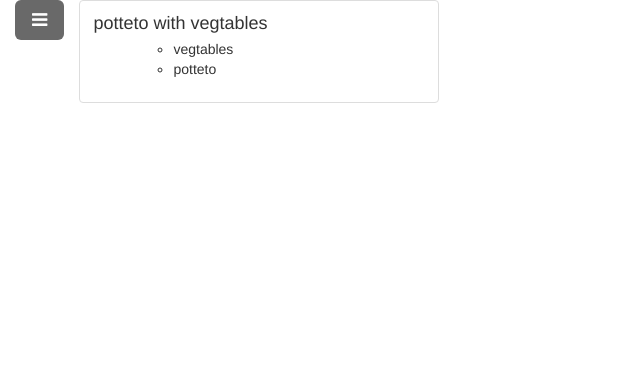
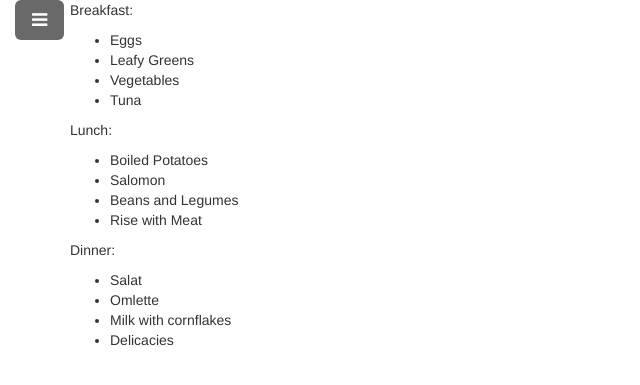
Before and after one commit to emethg/project16, a Django app: page /dish/ in a window 1280 px wide. Shown: the top 385 px of the page, without its empty margins (0-640 px from the left). Run offline with Django 3.2, Linux system fonts and the light colour scheme; a user stored in the database is signed in; data comes from the database, SQL or seed files in the repository; both versions use the stored data as it was after the commit; some libraries are stand-ins or nearby versions.

Commit message:
test-DishMenu

```diff
--- a/mysite/accounts/templates/accounts/dish.html
+++ b/mysite/accounts/templates/accounts/dish.html
@@ -3,30 +3,31 @@
 
 
 {% block content %}
-<div class="container">
+    <div class="container">
+    <div id="menuDish" class="tab-pane">
 
-    <div id="products" class="row list-group">
-        {% for e in data %}
-        <div class="item  col-xs-4 col-lg-4">
-            <div class="thumbnail">
-
-                <div class="caption">
-                    <h4 class="group inner list-group-item-heading">
-                        {{e}}</h4>
-                    <ul>
-
-                    <p class="group inner list-group-item-text">
-                            {% for aliment in e.ingredients.all %}
-                            <ul><li>{{aliment}}</li></ul>
-                            {% endfor %}</p>
-
+                    <p>Breakfast:</p>
+                    <ul class="list">
+                        <li id="Eggs">Eggs</li>
+                        <li id="Leafy Greens">Leafy Greens</li>
+                        <li id="Vegetables">Vegetables</li>
+                        <li id="Tuna">Tuna</li>
                     </ul>
 
-
-                </div>
-            </div>
+                    <p>Lunch:</p>
+                    <ul class="list">
+                        <li id="Boiled Potatoes">Boiled Potatoes</li>
+                        <li id="Salomon">Salomon</li>
+                        <li id="Beans and Legumes">Beans and Legumes</li>
+                        <li id="Rise with Meat">Rise with Meat</li>
+                    </ul>
+                    <p>Dinner:</p>
+                    <ul class="list">
+                        <li id="Salat">Salat</li>
+                        <li id="Omlette">Omlette</li>
+                        <li id="Milk with cornflakes">Milk with cornflakes</li>
+                        <li id="Delicacies">Delicacies</li>
+                    </ul>
         </div>
-        {% endfor %}
     </div>
-</div>
 {% endblock %}
--- a/mysite/accounts/templates/accounts/profile_test.html
+++ b/mysite/accounts/templates/accounts/profile_test.html
@@ -35,11 +35,15 @@
                     <a href="{% url 'todo' %}">TODO APP</a>
                 </li>
                 <li>
-                    <a href="{% url 'dishes' %}">Dished</a>
+                    <a href="{% url 'dishes' %}">Tip Organization</a>
+                </li>
+                <li>
+                    <a href="{% url 'dishes' %}">Dish Menu</a>
                 </li>
                 <li>
                     <a href="{% url 'list_items' %}">Item</a>
                 </li>
+
                 <li>
                     <a href="#">Team</a>
                 </li>
--- a/mysite/accounts/urls.py
+++ b/mysite/accounts/urls.py
@@ -27,5 +27,6 @@ urlpatterns = [
     path('test/', views.test, name='test'),
     path('testp/', views.test_new, name='test'),
     path('dish/', views.dishes, name='dishes'),
+    path('Tip/', views.Tip, name='Tip Organization'),
 
 ]
--- a/mysite/accounts/views.py
+++ b/mysite/accounts/views.py
@@ -14,7 +14,7 @@ from django.contrib.auth.models import User
 # hello
 # from webpush import send_user_notification
 
-from .models import Todo, Dish
+from .models import Todo, Dish, Tip
 from .forms import TodoForm, UserUpdateForm, ProfileUpdateForm, MailForm
 
 from django.core.mail import send_mail
@@ -221,6 +221,16 @@ def dishes(request):
     args = {'data' : data}
     return render(request, 'accounts/dish.html', args)
 
+def Tip(request):
+    data = Tip.objects.all()
+    for j in request.user.userprofile.ingredients.all():
+        for e in data:
+            for i in e.ingredients.all():
+                if(i == j):
+                    data = data.exclude(id=e.id)
+    args = {'data' : data}
+    return render(request, 'accounts/Tip.html', args)
+
 def send_email(request):
     if request.method == 'POST':
         form = MailForm(request.POST)
--- a/mysite/mysite/settings.py
+++ b/mysite/mysite/settings.py
@@ -31,6 +31,7 @@ ALLOWED_HOSTS = []
 # Application definition
 
 INSTALLED_APPS = [
+    'webpush',
     'accounts',
     'crispy_forms',
     'django.contrib.admin',
```
Also changed, not shown: mysite/accounts/templates/accounts/Tip.html (added, +13 -0 lines), mysite/db.sqlite3.
